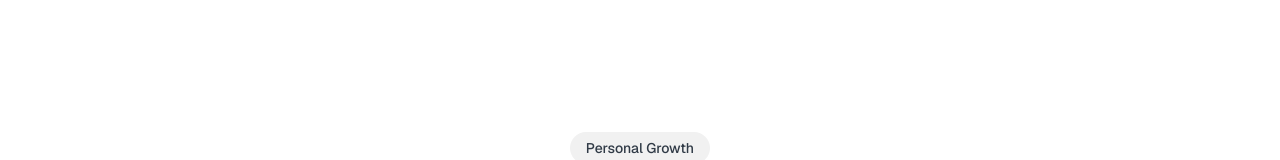
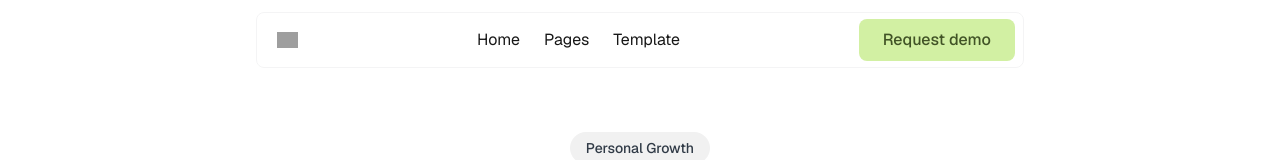
Before and after one commit to hasansujon786/zuno, a Next.js app: page / in a window 1280 px wide. Shown: the top 160 px of the page. Built offline with nearby package versions, Linux system fonts and the light colour scheme; grey boxes are pictures that could not be loaded.

Commit message:
feat: Add Navbar

```diff
--- a/src/app/page.tsx
+++ b/src/app/page.tsx
@@ -8,6 +8,7 @@ import { Footer } from "@/components/Footer"
 import Hero from "@/components/Hero"
 import HorizontalStackCards from "@/components/HorizontalStackCards"
 import ImageGrid from "@/components/ImageGrid"
+import Navbar from "@/components/Navbar"
 import SpinningCards from "@/components/SpinningCards"
 
 const spinningCards = [
@@ -58,6 +59,8 @@ const horizontalStackCards = [
 export default function Home() {
   return (
     <div className="min-h-screen font-sans">
+      <Navbar />
+
       <main>
         <Hero />
         <SpinningCards images={spinningCards} />
--- /dev/null
+++ b/src/components/Navbar.tsx
@@ -0,0 +1,31 @@
+export default function Navbar() {
+  return (
+    <div className="fixed top-3 z-50 flex w-full justify-center">
+      <div className="shaow-sm flex h-14 w-full max-w-3xl items-center justify-between rounded-lg border border-zinc-100 bg-white/90 p-1.5 px-2">
+        <a href="/" aria-label="home" className="ml-3">
+          <img
+            className="h-4"
+            src="https://cdn.prod.website-files.com/675c8e48ca0e0fb5ab421239/67ea1567f801b7bf3d63fad7_zuno-logo-b.svg"
+            loading="lazy"
+            alt=""
+          />
+        </a>
+
+        <div className="flex justify-center items-center gap-2">
+          {["Home", "Pages", "Template"].map((title) => (
+            <a className="hover:bg-black/20 px-2 py-1 rounded-sm" key={title} href="#">
+              {title}
+            </a>
+          ))}
+        </div>
+
+        <a
+          href="#"
+          className="text-primary-dark bg-primary hover:bg-primary-light flex h-full items-center justify-center rounded-lg px-6 text-base font-medium"
+        >
+          Request demo
+        </a>
+      </div>
+    </div>
+  )
+}
```
